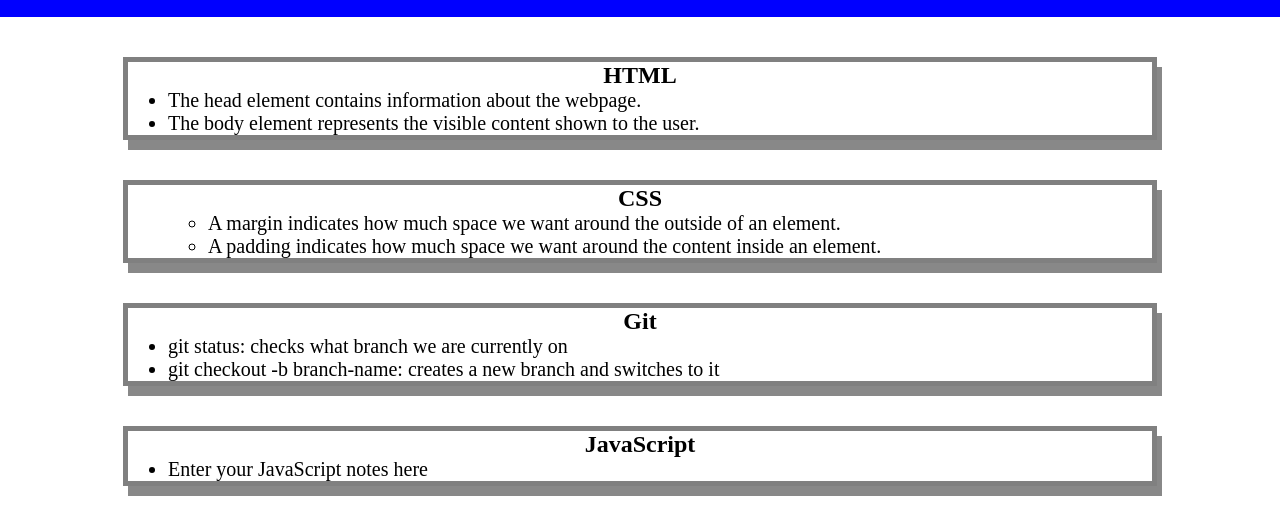
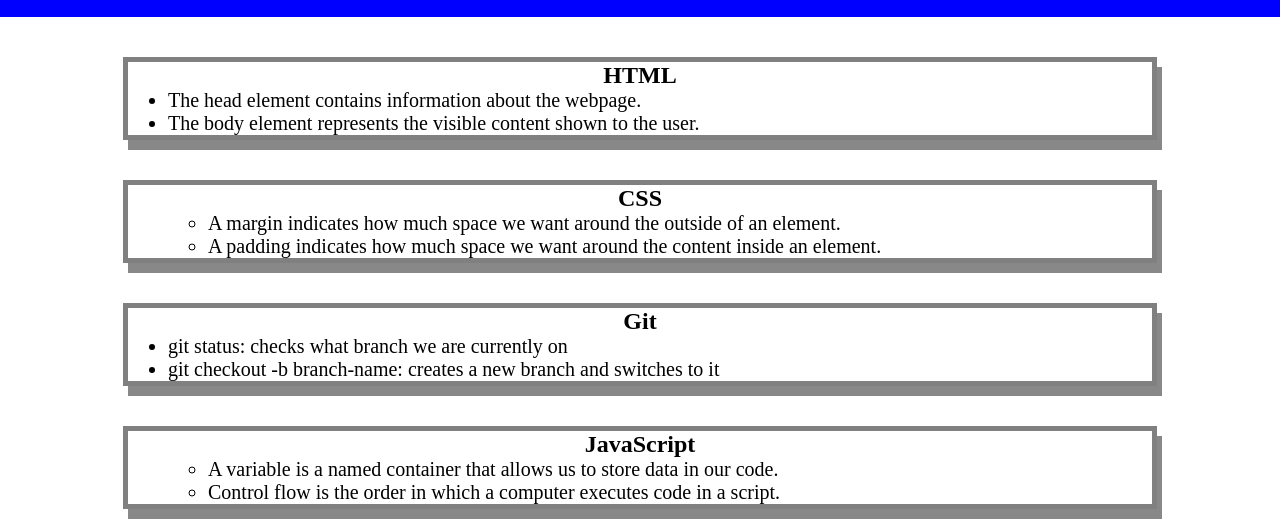
Before and after one commit to bekele23/prework-study-guide, a plain HTML site: page index.html in a window 1280 px wide. Shown: the part 103-623 px from the top of the page. Drawn offline with Linux system fonts and the light colour scheme.

Commit message:
list js file added

```diff
--- a/index.html
+++ b/index.html
@@ -42,7 +42,10 @@
       <section class="card" id="javascript-section">
         <h2>JavaScript</h2>
         <ul>
-          <li>Enter your JavaScript notes here</li>
+          <ul>
+            <li>A variable is a named container that allows us to store data in our code.</li>
+            <li>Control flow is the order in which a computer executes code in a script.</li>
+          </ul>
         </ul>
       </section>
     </main>
```
